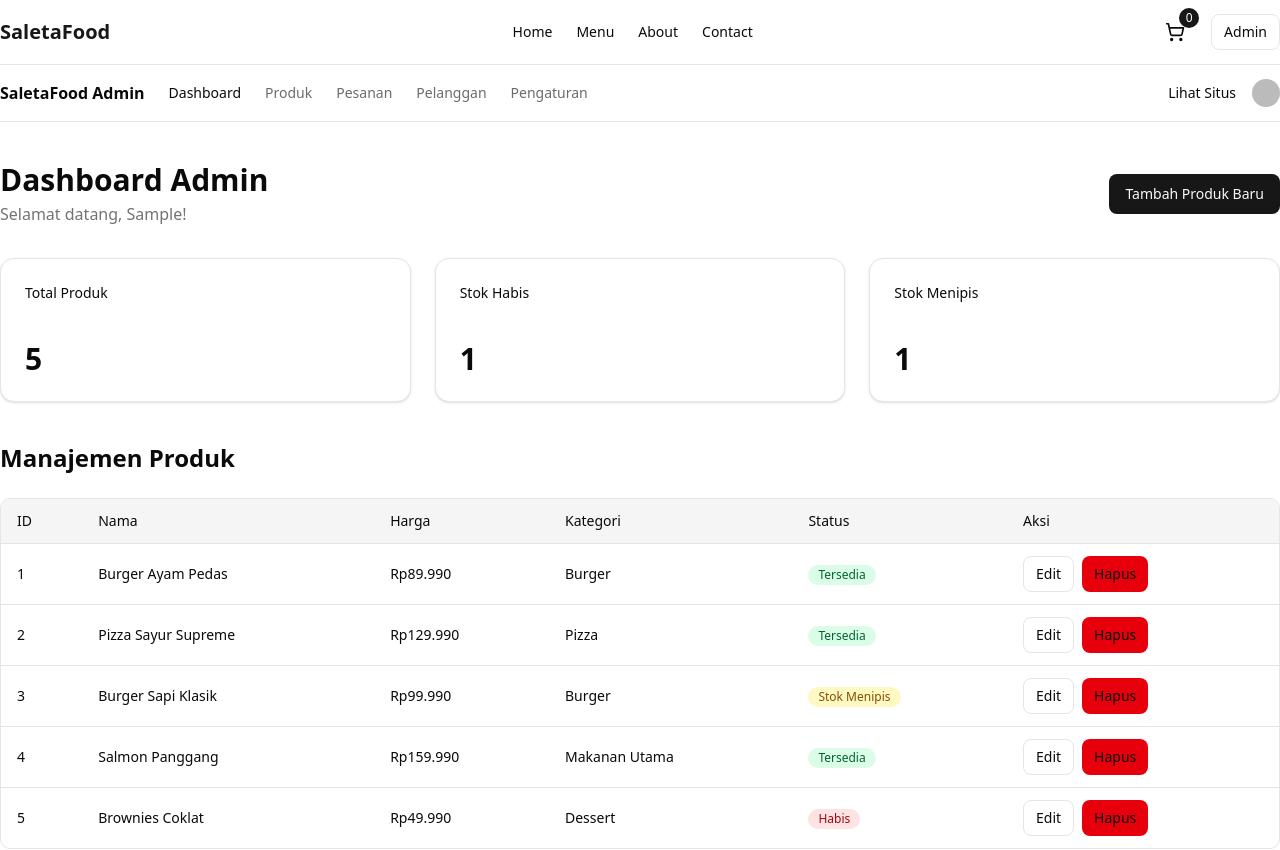
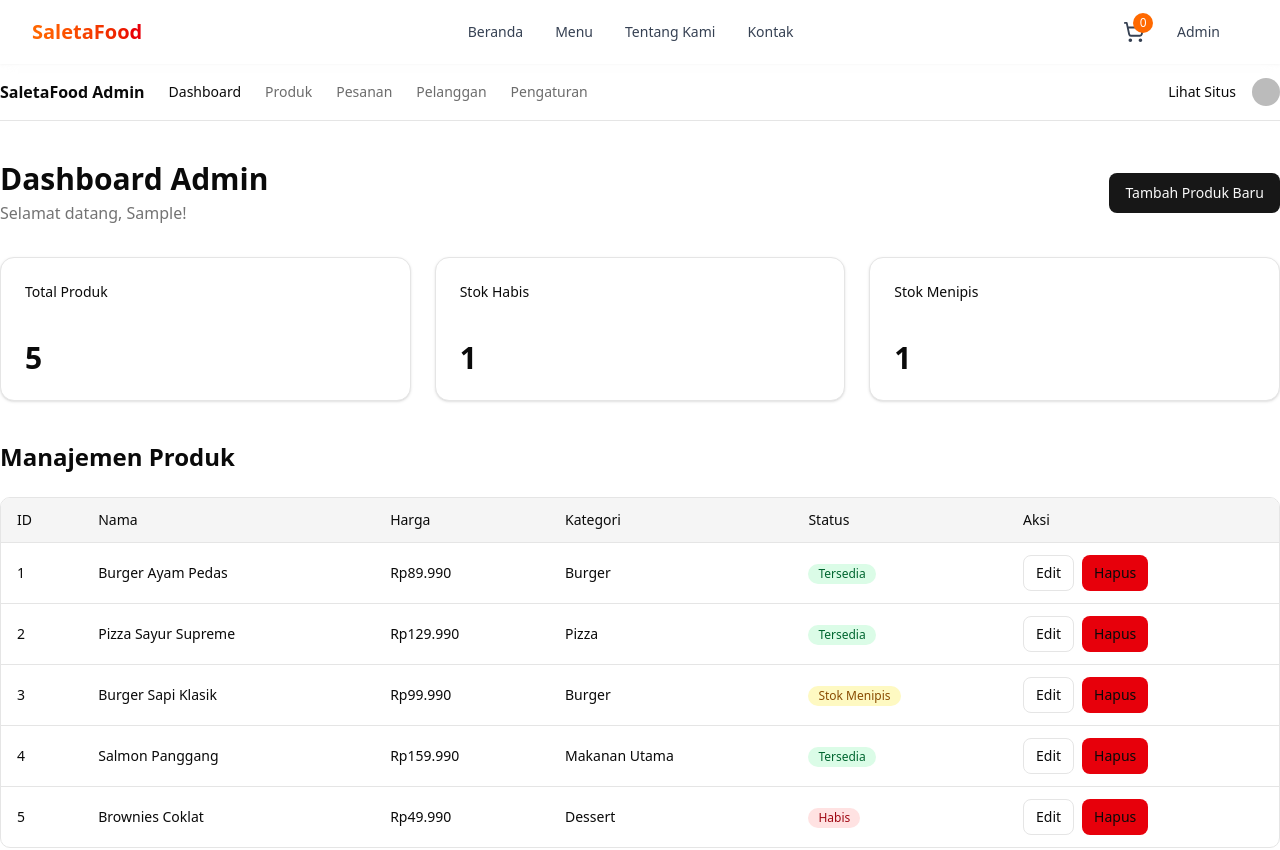
Before and after one commit to nunbisnis/saletafood, a Next.js app: page /admin/dashboard in a window 1280 px wide. Shown: the top 850 px of the page. Built offline with nearby package versions, Linux system fonts and the light colour scheme; no server answers; sample sign-in values are in the browser's storage; some icons are missing.

Commit message:
memperbaiki clerk error dan ui navbar

```diff
--- a/src/app/admin/dashboard/page.tsx
+++ b/src/app/admin/dashboard/page.tsx
@@ -1,7 +1,8 @@
 import Link from "next/link";
 import { Button } from "@/components/ui/button";
 import { Card, CardContent, CardHeader, CardTitle } from "@/components/ui/card";
-import { currentUser } from "@clerk/nextjs";
+import { auth, currentUser } from "@clerk/nextjs/server";
+import { redirect } from "next/navigation";
 
 // Sample product data
 const products = [
@@ -43,6 +44,13 @@ const products = [
 ];
 
 export default async function AdminDashboardPage() {
+  // Check if user is authenticated
+  const { userId } = await auth();
+  if (!userId) {
+    redirect("/admin/login");
+  }
+
+  // Get user details
   const user = await currentUser();
 
   return (
--- a/src/components/layout/navbar.tsx
+++ b/src/components/layout/navbar.tsx
@@ -1,60 +1,172 @@
+"use client";
+
 import Link from "next/link";
 import { Button } from "@/components/ui/button";
 import Image from "next/image";
+import { useState } from "react";
 
 export function Navbar() {
+  const [isMenuOpen, setIsMenuOpen] = useState(false);
+
   return (
-    <header className="sticky top-0 z-50 w-full border-b bg-background/95 backdrop-blur supports-[backdrop-filter]:bg-background/60">
-      <div className="container flex h-16 items-center justify-between">
-        <div className="flex items-center gap-2">
-          <Link href="/" className="flex items-center space-x-2">
-            <span className="text-xl font-bold text-primary">SaletaFood</span>
+    <header className="sticky top-0 z-50 w-full bg-white/90 backdrop-blur-md shadow-sm">
+      <div className="container mx-auto px-4 sm:px-6 lg:px-8">
+        <div className="flex h-16 items-center justify-between">
+          {/* Logo */}
+          <div className="flex-shrink-0">
+            <Link href="/" className="flex items-center">
+              <span className="text-xl font-bold bg-gradient-to-r from-orange-500 to-red-600 bg-clip-text text-transparent">
+                SaletaFood
+              </span>
             </Link>
           </div>
-        <nav className="hidden md:flex gap-6">
-          <Link href="/" className="text-sm font-medium transition-colors hover:text-primary">
-            Home
+
+          {/* Desktop Navigation */}
+          <nav className="hidden md:flex items-center space-x-8">
+            <Link
+              href="/"
+              className="text-sm font-medium text-gray-700 hover:text-orange-500 transition-colors duration-200"
+            >
+              Beranda
             </Link>
-          <Link href="/menu" className="text-sm font-medium transition-colors hover:text-primary">
+            <Link
+              href="/menu"
+              className="text-sm font-medium text-gray-700 hover:text-orange-500 transition-colors duration-200"
+            >
               Menu
             </Link>
-          <Link href="/about" className="text-sm font-medium transition-colors hover:text-primary">
-            About
+            <Link
+              href="/about"
+              className="text-sm font-medium text-gray-700 hover:text-orange-500 transition-colors duration-200"
+            >
+              Tentang Kami
             </Link>
-          <Link href="/contact" className="text-sm font-medium transition-colors hover:text-primary">
-            Contact
+            <Link
+              href="/contact"
+              className="text-sm font-medium text-gray-700 hover:text-orange-500 transition-colors duration-200"
+            >
+              Kontak
             </Link>
           </nav>
-        <div className="flex items-center gap-4">
-          <Link href="/cart">
-            <Button variant="ghost" size="icon" className="relative">
+
+          {/* Right side buttons */}
+          <div className="flex items-center space-x-4">
+            {/* Cart button */}
+            <Link
+              href="/cart"
+              className="relative p-1 rounded-full hover:bg-gray-100 transition-colors duration-200"
+            >
               <svg
                 xmlns="http://www.w3.org/2000/svg"
-                width="24"
-                height="24"
+                width="22"
+                height="22"
                 viewBox="0 0 24 24"
                 fill="none"
                 stroke="currentColor"
                 strokeWidth="2"
                 strokeLinecap="round"
                 strokeLinejoin="round"
-                className="h-5 w-5"
+                className="text-gray-700"
               >
                 <circle cx="8" cy="21" r="1" />
                 <circle cx="19" cy="21" r="1" />
                 <path d="M2.05 2.05h2l2.66 12.42a2 2 0 0 0 2 1.58h9.78a2 2 0 0 0 1.95-1.57l1.65-7.43H5.12" />
               </svg>
-              <span className="absolute -top-1 -right-1 h-5 w-5 rounded-full bg-primary text-xs text-white flex items-center justify-center">
+              <span className="absolute -top-1 -right-1 h-5 w-5 rounded-full bg-orange-500 text-xs text-white flex items-center justify-center">
                 0
               </span>
-            </Button>
             </Link>
+
+            {/* Admin button */}
             <Link href="/admin/login">
-            <Button variant="outline" size="sm">
+              <Button
+                variant="ghost"
+                size="sm"
+                className="text-gray-700 hover:text-orange-500 hover:bg-orange-50"
+              >
                 Admin
               </Button>
             </Link>
+
+            {/* Mobile menu button */}
+            <button
+              type="button"
+              className="md:hidden inline-flex items-center justify-center p-2 rounded-md text-gray-700 hover:text-orange-500 hover:bg-orange-50 focus:outline-none"
+              onClick={() => setIsMenuOpen(!isMenuOpen)}
+            >
+              <span className="sr-only">Open main menu</span>
+              {isMenuOpen ? (
+                <svg
+                  className="block h-6 w-6"
+                  xmlns="http://www.w3.org/2000/svg"
+                  fill="none"
+                  viewBox="0 0 24 24"
+                  stroke="currentColor"
+                  aria-hidden="true"
+                >
+                  <path
+                    strokeLinecap="round"
+                    strokeLinejoin="round"
+                    strokeWidth="2"
+                    d="M6 18L18 6M6 6l12 12"
+                  />
+                </svg>
+              ) : (
+                <svg
+                  className="block h-6 w-6"
+                  xmlns="http://www.w3.org/2000/svg"
+                  fill="none"
+                  viewBox="0 0 24 24"
+                  stroke="currentColor"
+                  aria-hidden="true"
+                >
+                  <path
+                    strokeLinecap="round"
+                    strokeLinejoin="round"
+                    strokeWidth="2"
+                    d="M4 6h16M4 12h16M4 18h16"
+                  />
+                </svg>
+              )}
+            </button>
           </div>
+        </div>
+
+        {/* Mobile menu, show/hide based on menu state */}
+        {isMenuOpen && (
+          <div className="md:hidden py-4 border-t">
+            <div className="flex flex-col space-y-4 px-2 pt-2 pb-3">
+              <Link
+                href="/"
+                className="text-base font-medium text-gray-700 hover:text-orange-500 transition-colors duration-200"
+                onClick={() => setIsMenuOpen(false)}
+              >
+                Beranda
+              </Link>
+              <Link
+                href="/menu"
+                className="text-base font-medium text-gray-700 hover:text-orange-500 transition-colors duration-200"
+                onClick={() => setIsMenuOpen(false)}
+              >
+                Menu
+              </Link>
+              <Link
+                href="/about"
+                className="text-base font-medium text-gray-700 hover:text-orange-500 transition-colors duration-200"
+                onClick={() => setIsMenuOpen(false)}
+              >
+                Tentang Kami
+              </Link>
+              <Link
+                href="/contact"
+                className="text-base font-medium text-gray-700 hover:text-orange-500 transition-colors duration-200"
+                onClick={() => setIsMenuOpen(false)}
+              >
+                Kontak
+              </Link>
+            </div>
+          </div>
+        )}
       </div>
     </header>
   );
```
Lines whose indentation alone changed are shown as unchanged.
